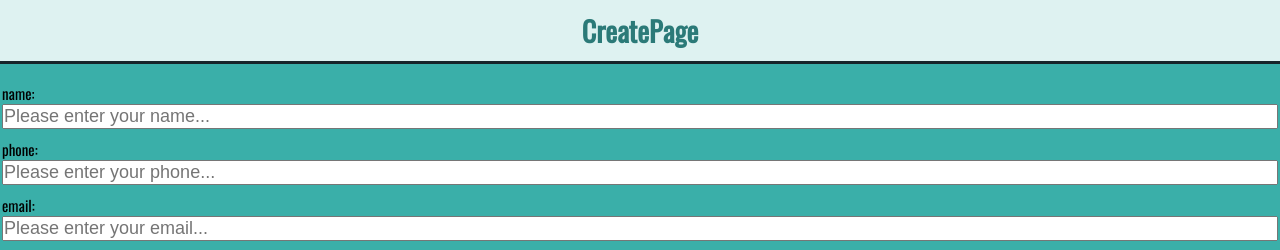
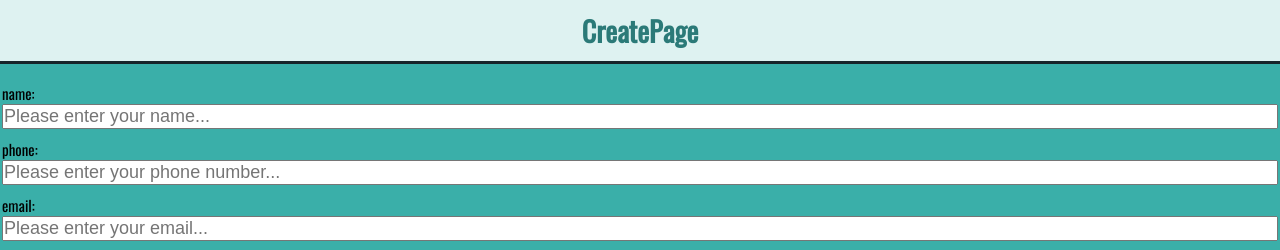
Before and after one commit to roscha80/capstone-project, a React (Create React App) app: page /createPage in a window 1280 px wide. Shown: the top 250 px of the page. Built offline with nearby package versions, Linux system fonts and the light colour scheme.

Commit message:
Update src/components/Form.js
Co-authored-by: Lisanne Ardern <82395516+LisanneArdern@users.noreply.github.com>

```diff
--- a/src/components/Form.js
+++ b/src/components/Form.js
@@ -47,7 +47,7 @@ export default function Form({ onSubmit }) {
       {errors.name && <Error>Name is required</Error>}
       <InputField
         labelText="phone:"
-        placeholder="Please enter your phone..."
+        placeholder="Please enter your phone number..."
         {...register('phone', {
           required: true,
           min: 11,
```
